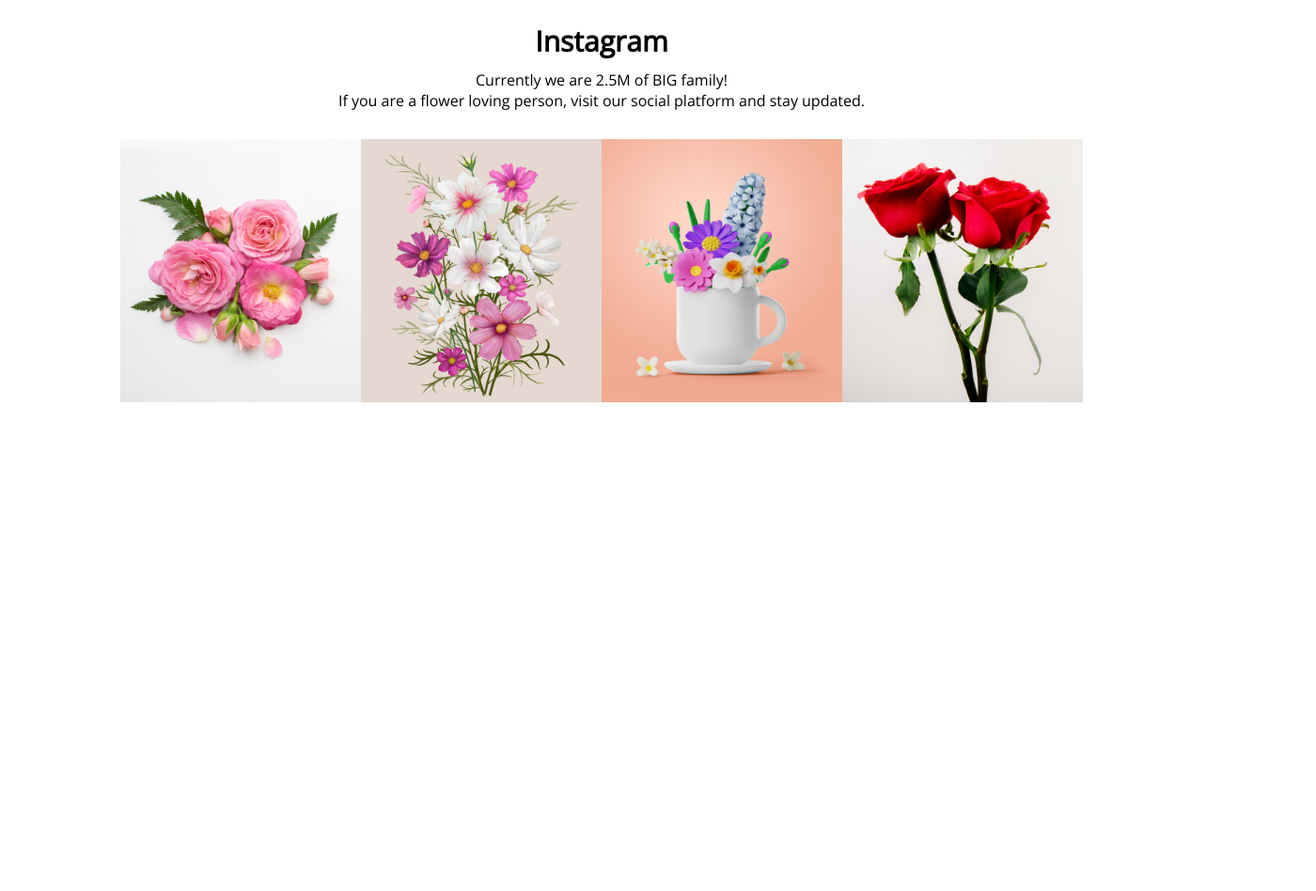
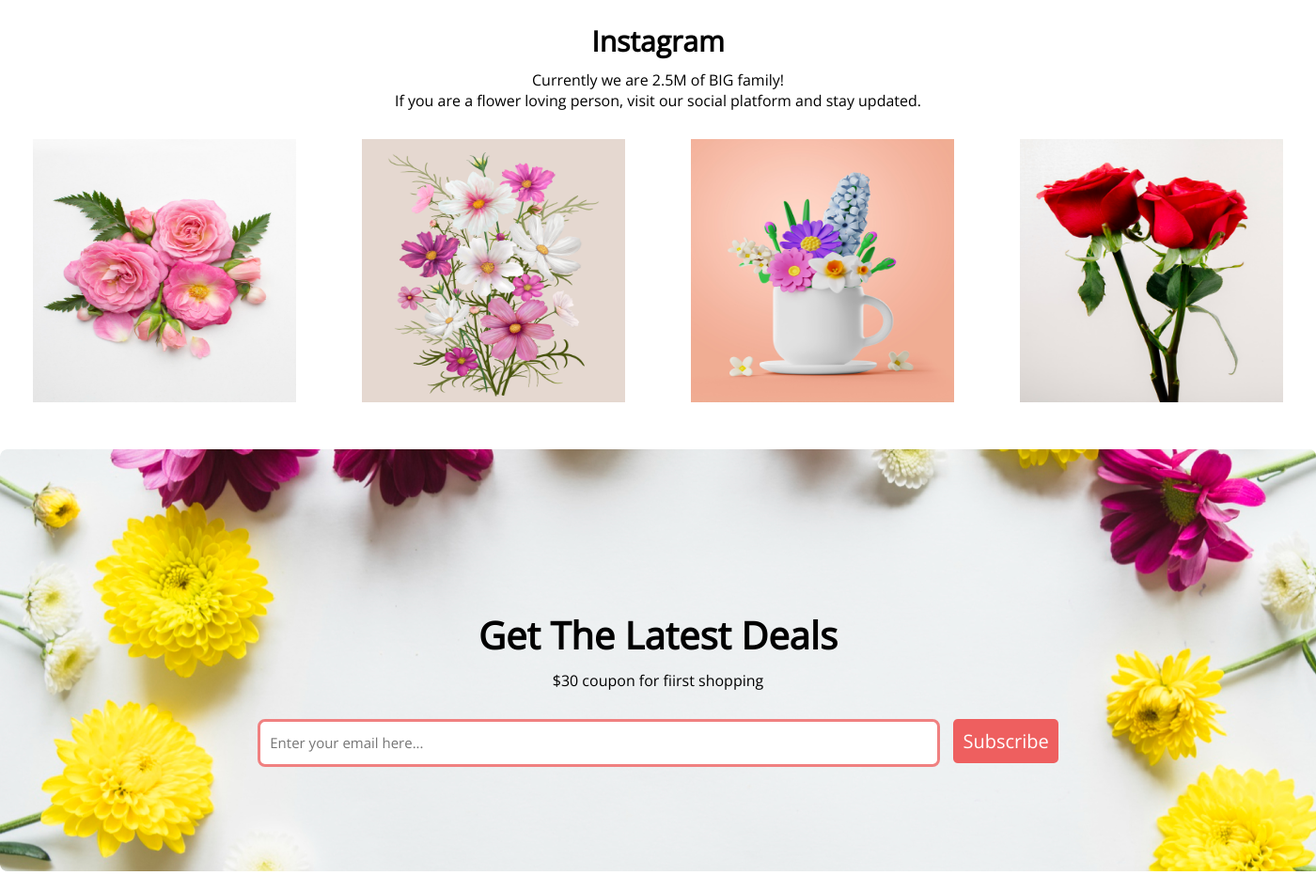
Before and after one commit to khtanvirislam/flower-garden, a plain HTML site: page index.html in a window 1280 px wide. Shown: the part 1201-2149 px from the top of the page at 94% size, 1400 px wide, since content can reach past the window. Before the commit the page ends 1629 px from the top, so only its background shows below. Drawn offline with nearby package versions, Linux system fonts and the light colour scheme.

Commit message:
latest update section created

```diff
--- a/index.html
+++ b/index.html
@@ -64,6 +64,14 @@
                 <img class="socail-media-img" src="/Flower Asset/Rectangle 6.png" alt="">
             </div>
         </section>
+        <!-- this is latest update section -->
+        <section class="update-related-container">
+        <div class="email-section">
+            <h1 class="deals-header">Get The Latest Deals</h1>
+            <p class="deals-desc">$30 coupon for fiirst shopping</p>
+            <input type="email" class="input-email" placeholder="Enter your email here..."> <button class="btn-primary">Subscribe </button>
+        </div>
+        </section>
     </main>
     <footer></footer>
 </body>
--- a/style.css
+++ b/style.css
@@ -124,7 +124,7 @@ li a:hover{
 /* social media related styles */
 
 .social-media-container{
-    width:80%;
+    width: 1400px;
     margin: auto;
 }
 
@@ -138,7 +138,7 @@ li a:hover{
 .social-media-desc{
     margin-top: 10px;
     text-align: center;
-    margin-bottom:30px;
+    margin-bottom: 30px;
 }
 
 .socail-media-img{
@@ -149,5 +149,47 @@ li a:hover{
 .socail-media-img-container{
     display: flex;
     justify-content: space-around;
+    margin-bottom: 50px;
+}
+
+/* update related style */
+
+.update-related-container{
+    margin-top: 50px;
+    padding-top: 20px;
+    width: 1400px;
+    height: 450px;
+    justify-content: center;
+    text-align: center;
+    border-radius: 7px;
+    margin: auto;
+    background-image: url('Flower Asset/Rectangle 9.png');
+    background-repeat: no-repeat;
 
 }
+
+.input-email{
+    width: 700px;
+    height: 25px;
+    border-radius: 8px;
+    border: 3px solid lightcoral;
+    font-size: 15px;
+    padding: 10px;
+    margin-right: 10px;
+}
+
+.deals-header{
+    font-size: 40px;
+    font-weight: 800px;
+    margin-bottom: 10px;
+}
+
+.deals-desc{
+    margin-bottom: 10px;
+    padding-bottom: 10px;
+}
+
+.email-section{
+    padding-top: 150px;
+
+}
```
